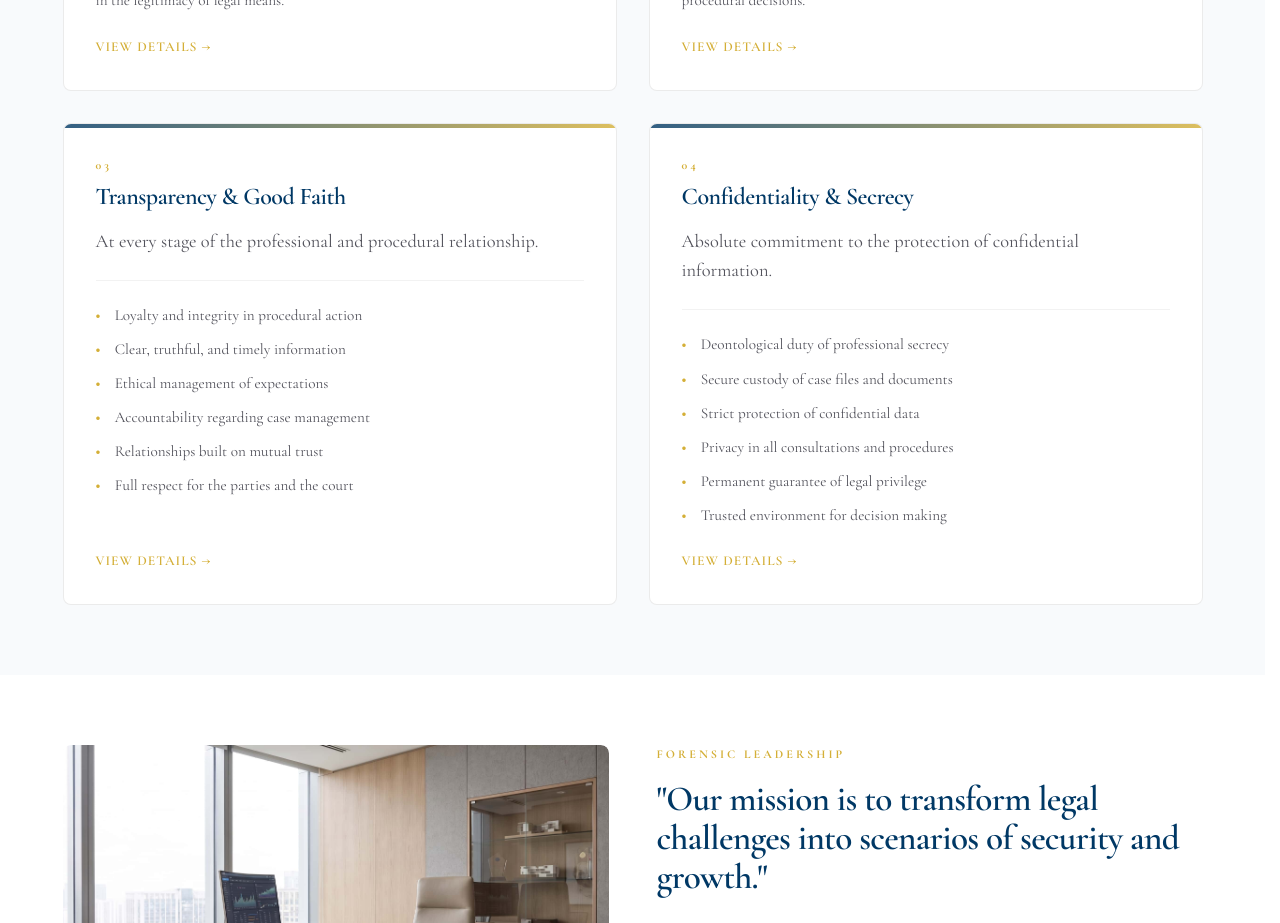
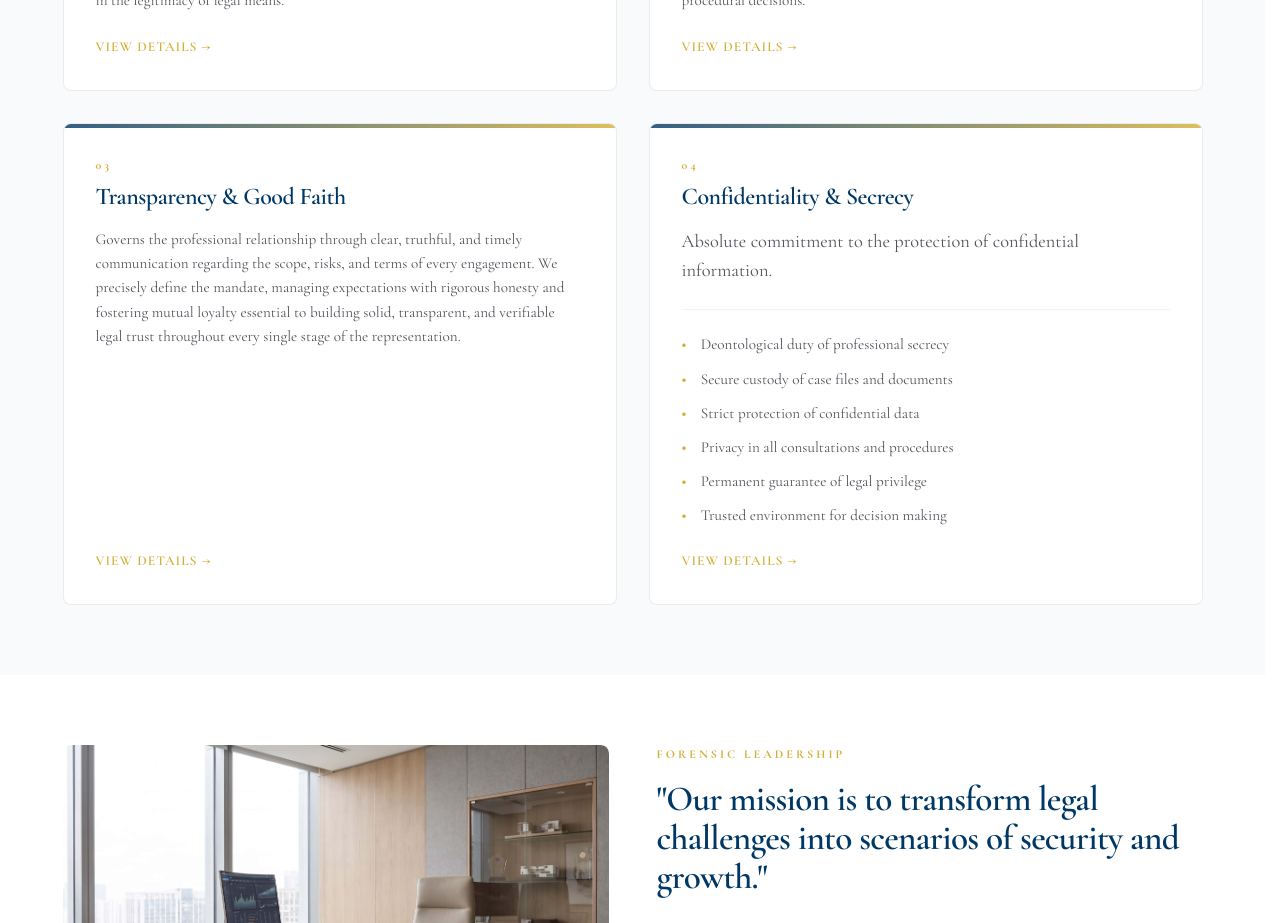
Before and after one commit to mcolina777-cpu/mac-consultores-site-clean, a Next.js app: page /en/about in a window 1280 px wide. Shown: the part 2020-2943 px from the top of the page. Built offline with nearby package versions, Linux system fonts and the light colour scheme.

Commit message:
feat: integración editorial y de interactividad en Tarjeta 03 (Transparencia y Buena Fe)

```diff
--- a/src/app/[locale]/about/page.tsx
+++ b/src/app/[locale]/about/page.tsx
@@ -148,24 +148,16 @@ export default async function QuienesSomos({ params }: { params: Promise<{ local
             </Link>
 
             {/* Tarjeta 03 */}
-            <div className="card">
+            <Link href={getRoute(locale, "about.transparencia_buena_fe" as any)} className="card">
               <span className="section-tag">03</span>
               <h3>{isEs ? 'Transparencia y Buena Fe' : 'Transparency & Good Faith'}</h3>
-              <p>
+              <p className="card-editorial-text" style={{ lineHeight: 1.6, fontSize: '0.95rem', color: 'var(--text-muted, #4b5563)', marginBottom: '1.5rem' }}>
                 {isEs
-                  ? 'En cada etapa de la relación profesional y procesal con el cliente.'
-                  : 'At every stage of the professional and procedural relationship.'}
+                  ? 'Rige la relación profesional mediante una comunicación clara, veraz y oportuna sobre el alcance, riesgos y condiciones de cada encargo. Delimitamos con precisión el objeto de la intervención, gestionando expectativas con estricta honestidad y promoviendo una lealtad recíproca indispensable para edificar una confianza jurídica sólida, transparente y plenamente verificable en cada etapa del mandato.'
+                  : 'Governs the professional relationship through clear, truthful, and timely communication regarding the scope, risks, and terms of every engagement. We precisely define the mandate, managing expectations with rigorous honesty and fostering mutual loyalty essential to building solid, transparent, and verifiable legal trust throughout every single stage of the representation.'}
               </p>
-              <ul className="service-list">
-                <li>{isEs ? 'Lealtad y probidad en la actuación procesal' : 'Loyalty and integrity in procedural action'}</li>
-                <li>{isEs ? 'Información clara, veraz y oportuna' : 'Clear, truthful, and timely information'}</li>
-                <li>{isEs ? 'Gestión ética de expectativas y resultados' : 'Ethical management of expectations'}</li>
-                <li>{isEs ? 'Rendición de cuentas sobre la gestión del caso' : 'Accountability regarding case management'}</li>
-                <li>{isEs ? 'Relaciones basadas en la confianza recíproca' : 'Relationships built on mutual trust'}</li>
-                <li>{isEs ? 'Pleno respeto a las partes y a la magistratura' : 'Full respect for the parties and the court'}</li>
-              </ul>
               <span className="card-link">{isEs ? 'VER DETALLES →' : 'VIEW DETAILS →'}</span>
-            </div>
+            </Link>
 
             {/* Tarjeta 04 */}
             <div className="card">
```
